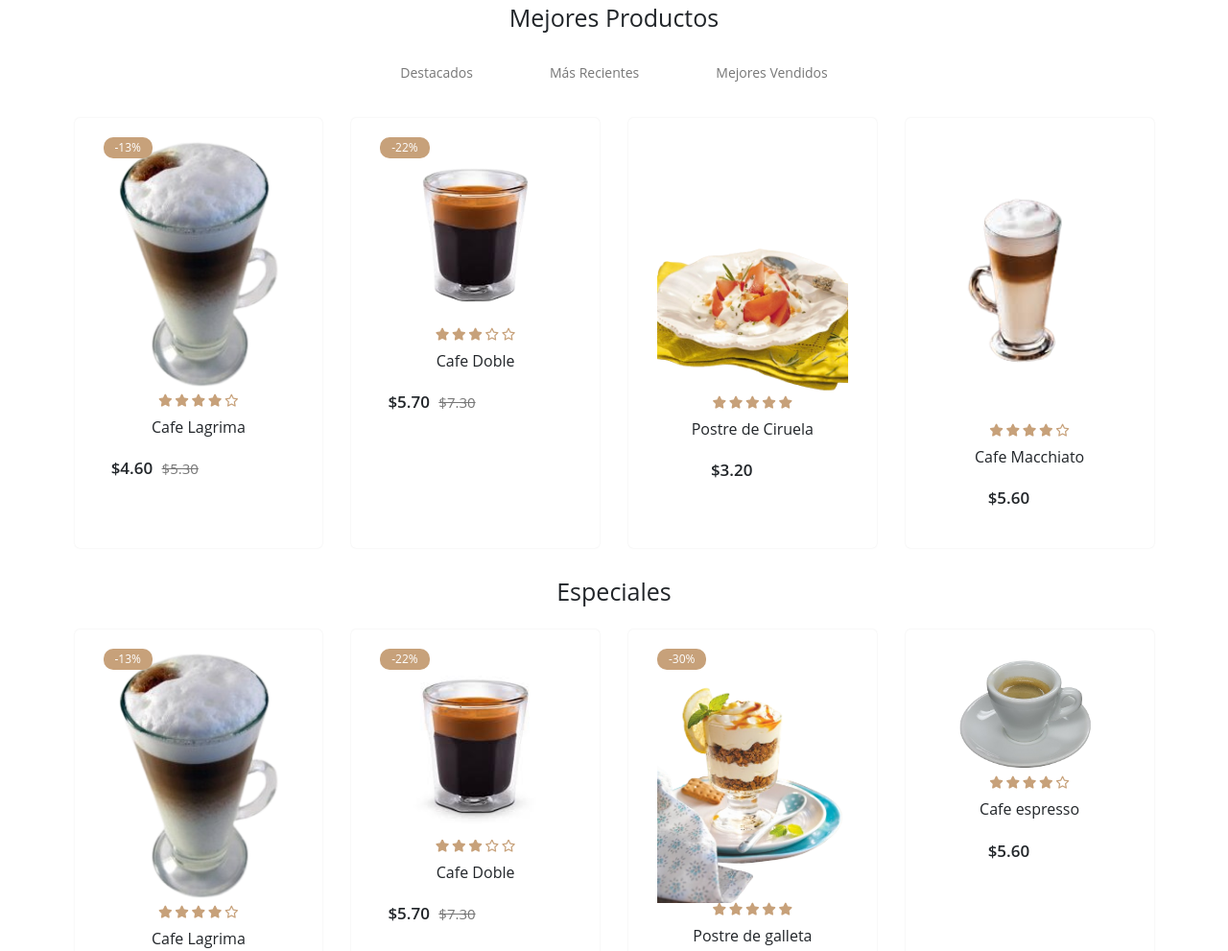
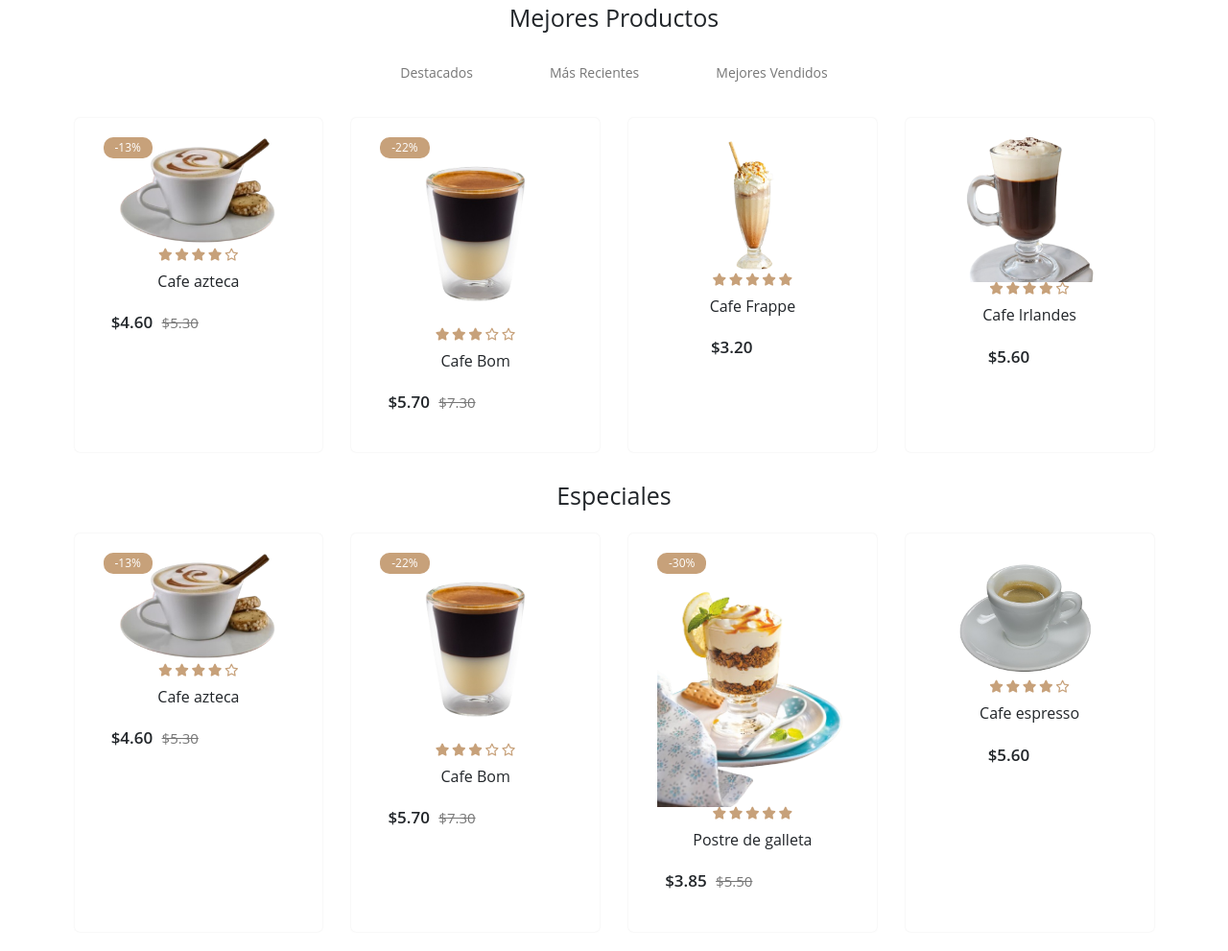
Before and after one commit to julianaQ19/delicious_coffe, a plain HTML site: page public/carta/index-carta.html in a window 1280 px wide. Shown: the part 687-1678 px from the top of the page at 96% size. Drawn offline with Linux system fonts and the light colour scheme.

Commit message:
nav, body de indes-carta terminado, (solo falta las imagenes de categorias)

```diff
--- a/public/carta/index-carta.html
+++ b/public/carta/index-carta.html
@@ -35,19 +35,19 @@
 	<div id="carouselExample" class="carousel slide">
 		<div class="carousel-inner">
 			<div class="carousel-item active">
-				<img src="../../assets/img/img-carta/slide1.png" class="d-block" height="370px">
+				<img src="../../assets/img/img-carta/slide1.png" class="d-block w-100"  height="370px">
 			</div>
 			<div class="carousel-item">
-				<img src="../../assets/img/img-carta/slide2.png" class="d-block" height="370px">
+				<img src="../../assets/img/img-carta/slide2.png" class="d-block w-100"  height="370px">
 			</div>
 			<div class="carousel-item">
-				<img src="../../assets/img/img-carta/slide3.png" class="d-block" height="370px">
+				<img src="../../assets/img/img-carta/slide3.png" class="d-block w-100"  height="370px">
 			</div>
 			<div class="carousel-item">
-				<img src="../../assets/img/img-carta/slide4.png" class="d-block" height="370px">
+				<img src="../../assets/img/img-carta/slide4.png" class="d-block w-100"  height="370px">
 			</div>
 			<div class="carousel-item">
-				<img src="../../assets/img/img-carta/slide5.png" class="d-block " height="370px">
+				<img src="../../assets/img/img-carta/slide5.png" class="d-block w-100"  height="370px">
 			</div>
 		</div>
 		<button class="carousel-control-prev" type="button" data-bs-target="#carouselExample" data-bs-slide="prev">
@@ -90,7 +90,7 @@
 			<!-- Producto 1 -->
 			<div class="card-product">
 				<div class="container-img">
-					<img src="../../assets/img/img-carta/cafe/lagrima.png" alt="Cafe Irish" />
+					<img src="../../assets/img/img-carta/cafe/Azteca.png" alt="Cafe Irish" />
 					<span class="discount"> -13%</span>
 					<div class="button-group">
 						<span>
@@ -109,14 +109,14 @@
 						<i class="fa-solid fa-star"></i>
 						<i class="fa-regular fa-star"></i>
 					</div>
-					<h3>Cafe Lagrima</h3>
+					<h3>Cafe azteca</h3>
 					<p class="price">$4.60 <span>$5.30</span></p>
 				</div>
 			</div>
 			<!-- Producto 2 -->
 			<div class="card-product">
 				<div class="container-img">
-					<img src="../../assets/img/img-carta/cafe/doble.png " alt="Cafe incafe-ingles.jpg" />
+					<img src="../../assets/img/img-carta/cafe/café-bom.png " alt="Cafe incafe-ingles.jpg" />
 					<span class="discount"> -22%</span>
 					<div class="button-group">
 						<span>
@@ -136,14 +136,14 @@
 						<i class="fa-regular fa-star"></i>
 						<i class="fa-regular fa-star"></i>
 					</div>
-					<h3>Cafe Doble</h3>
+					<h3>Cafe Bom</h3>
 					<p class="price">$5.70 <span>$7.30</span></p>
 				</div>
 			</div>
 			<!--  -->
 			<div class="card-product">
 				<div class="container-img">
-					<img src="../../assets/img/img-carta/postre/ciruela.png" alt="Cafe Australiano" />
+					<img src="../../assets/img/img-carta/cafe/cafe-frappe.png" alt="Cafe Australiano" />
 					<div class="button-group">
 						<span>
 							<i class="fa-regular fa-eye"></i>
@@ -161,14 +161,14 @@
 						<i class="fa-solid fa-star"></i>
 						<i class="fa-solid fa-star"></i>
 					</div>
-					<h3>Postre de Ciruela</h3>
+					<h3>Cafe Frappe</h3>
 					<p class="price">$3.20</p>
 				</div>
 			</div>
 			<!--  -->
 			<div class="card-product">
 				<div class="container-img">
-					<img src="../../assets/img/img-carta/cafe/macchi.png" alt="Cafe Helado" />
+					<img src="../../assets/img/img-carta/cafe/irlandes.png" alt="Cafe Helado" />
 					<div class="button-group">
 						<span>
 							<i class="fa-regular fa-eye"></i>
@@ -186,7 +186,7 @@
 						<i class="fa-solid fa-star"></i>
 						<i class="fa-regular fa-star"></i>
 					</div>
-					<h3>Cafe Macchiato</h3>
+					<h3>Cafe Irlandes</h3>
 					<p class="price">$5.60</p>
 				</div>
 			</div>
@@ -201,7 +201,7 @@
 			<!-- Producto 1 -->
 			<div class="card-product">
 				<div class="container-img">
-					<img src="../../assets/img/img-carta/cafe/lagrima.png" alt="Cafe Irish" />
+					<img src="../../assets/img/img-carta/cafe/Azteca.png" alt="Cafe Irish" />
 					<span class="discount">-13%</span>
 					<div class="button-group">
 						<span>
@@ -220,14 +220,14 @@
 						<i class="fa-solid fa-star"></i>
 						<i class="fa-regular fa-star"></i>
 					</div>
-					<h3>Cafe Lagrima</h3>
+					<h3>Cafe azteca</h3>
 					<p class="price">$4.60 <span>$5.30</span></p>
 				</div>
 			</div>
 			<!-- Producto 2 -->
 			<div class="card-product">
 				<div class="container-img">
-					<img src="../../assets/img/img-carta/cafe/cafe doble.jpg" alt="Cafe incafe-ingles.jpg" />
+					<img src="../../assets/img/img-carta/cafe/café-bom.png" alt="Cafe incafe-ingles.jpg" />
 					<span class="discount"> -22%</span>
 					<div class="button-group">
 						<span>
@@ -246,7 +246,7 @@
 						<i class="fa-regular fa-star"></i>
 						<i class="fa-regular fa-star"></i>
 					</div>
-					<h3>Cafe Doble</h3>
+					<h3>Cafe Bom</h3>
 					<p class="price">$5.70 <span>$7.30</span></p>
 				</div>
 			</div>
```
Also changed, not shown: public/carta/categorias/cafe.html (+4 -4 lines).
